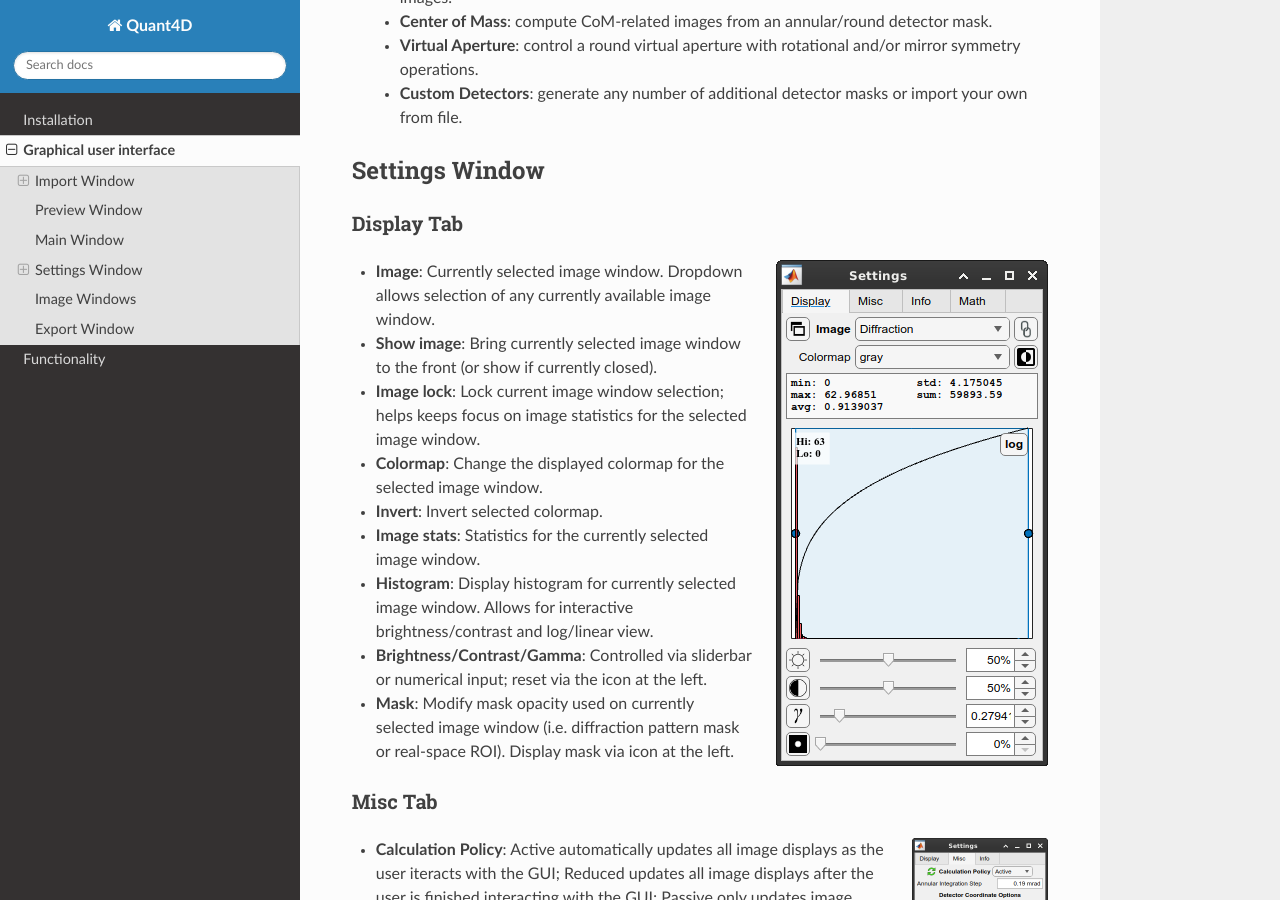
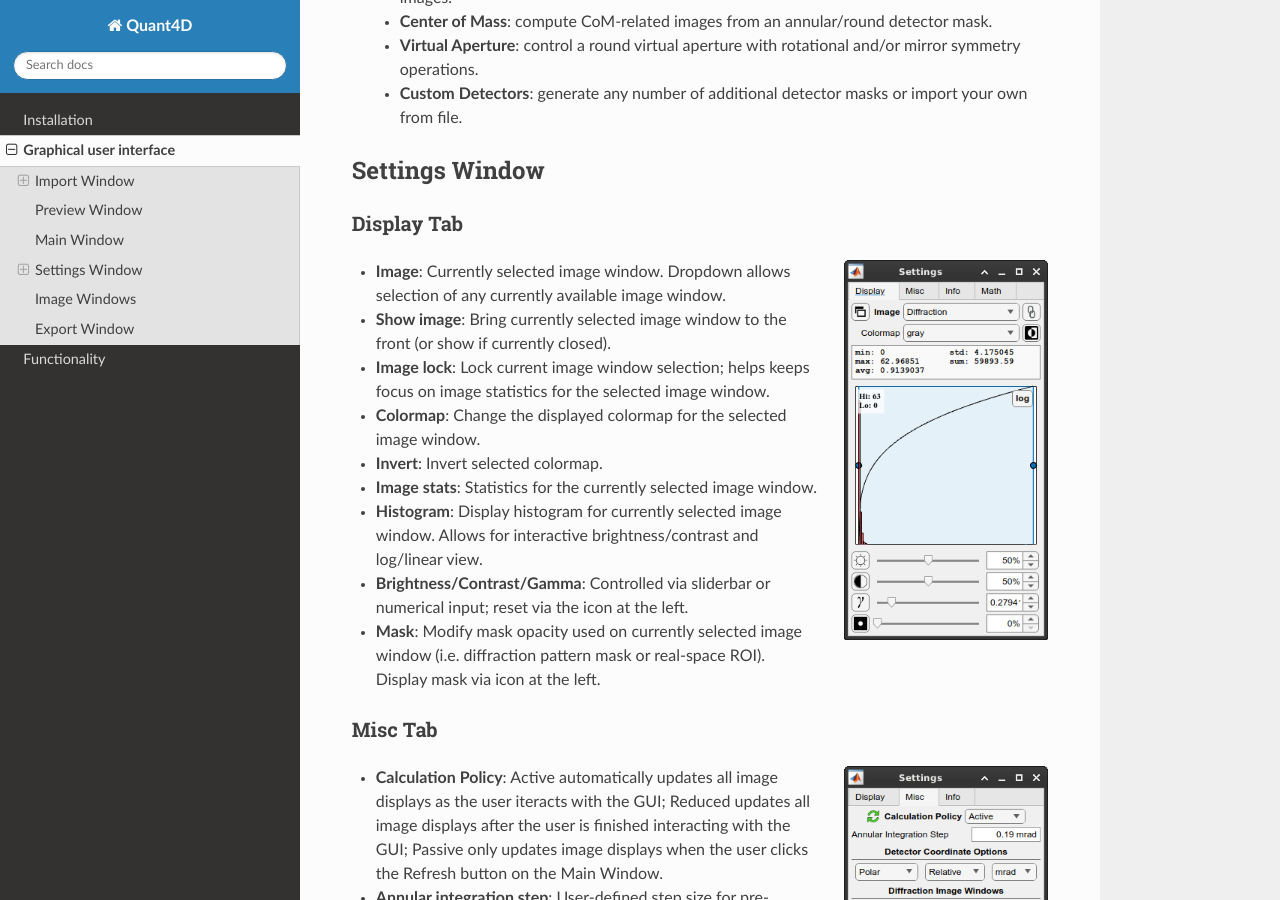
Before and after one commit to bryandesser/Quant4D, a Sphinx documentation site: the page built from docs/source/graphical_user_interface.rst, in a window 1280 px wide and 900 px high, scrolled down 2659 px. Built offline with Sphinx 7.4.7 and the Read the Docs theme 3.1.0, drawn with Linux system fonts in a browser that asks for light colours; pages that are not in the unit, such as notebooks, are missing from menus.

Commit message:
modified:   docs/source/graphical_user_interface.rst

```diff
--- a/docs/source/graphical_user_interface.rst
+++ b/docs/source/graphical_user_interface.rst
@@ -72,6 +72,7 @@
 ^^^^^^^^^^^
 .. image:: ../_static/settings_display_tab.png
     :align: right
+    :scale: 75%
 * **Image**: Currently selected image window. Dropdown allows selection of any currently available image window.
 * **Show image**: Bring currently selected image window to the front (or show if currently closed).
 * **Image lock**: Lock current image window selection; helps keeps focus on image statistics for the selected image window.
@@ -86,7 +87,7 @@
 ^^^^^^^^
 .. image:: ../_static/settings_misc_tab.png
     :align: right
-    :scale: 50%
+    :scale: 75%
 * **Calculation Policy**: Active automatically updates all image displays as the user iteracts with the GUI; Reduced updates all image displays after the user is finished interacting with the GUI; Passive only updates image displays when the user clicks the Refresh button on the Main Window.
 * **Annular integration step**: User-defined step size for pre-computed annular images. Smaller steps give finer control of annular detectors at the expense of larger memory usage.
 * **Detector coordinate options**: Polar or cartesian coordinates; locations displayed in absolute or relative to transmitted beam center; pixel or angular units.
@@ -97,6 +98,7 @@
 ^^^^^^^^
 .. image:: ../_static/settings_info_tab.png
     :align: right
+    :scale: 75%
 * **Dataset info**: All information and parameters used for the currently loaded dataset.
 * **Swap byte order**: Swap big endian <-> little endian in case incorrectly selected on import. Done in memory to avoid having to reimport the data.
 * **Swap Diffraction/Real-space X/Y**: Swap x,y axes for diffraction and/or real-space in case incorrecrtly selected on import. This is most useful for non-square datasets and CoM/DPC. Done in memory to avoid having to reimport the data.
```
